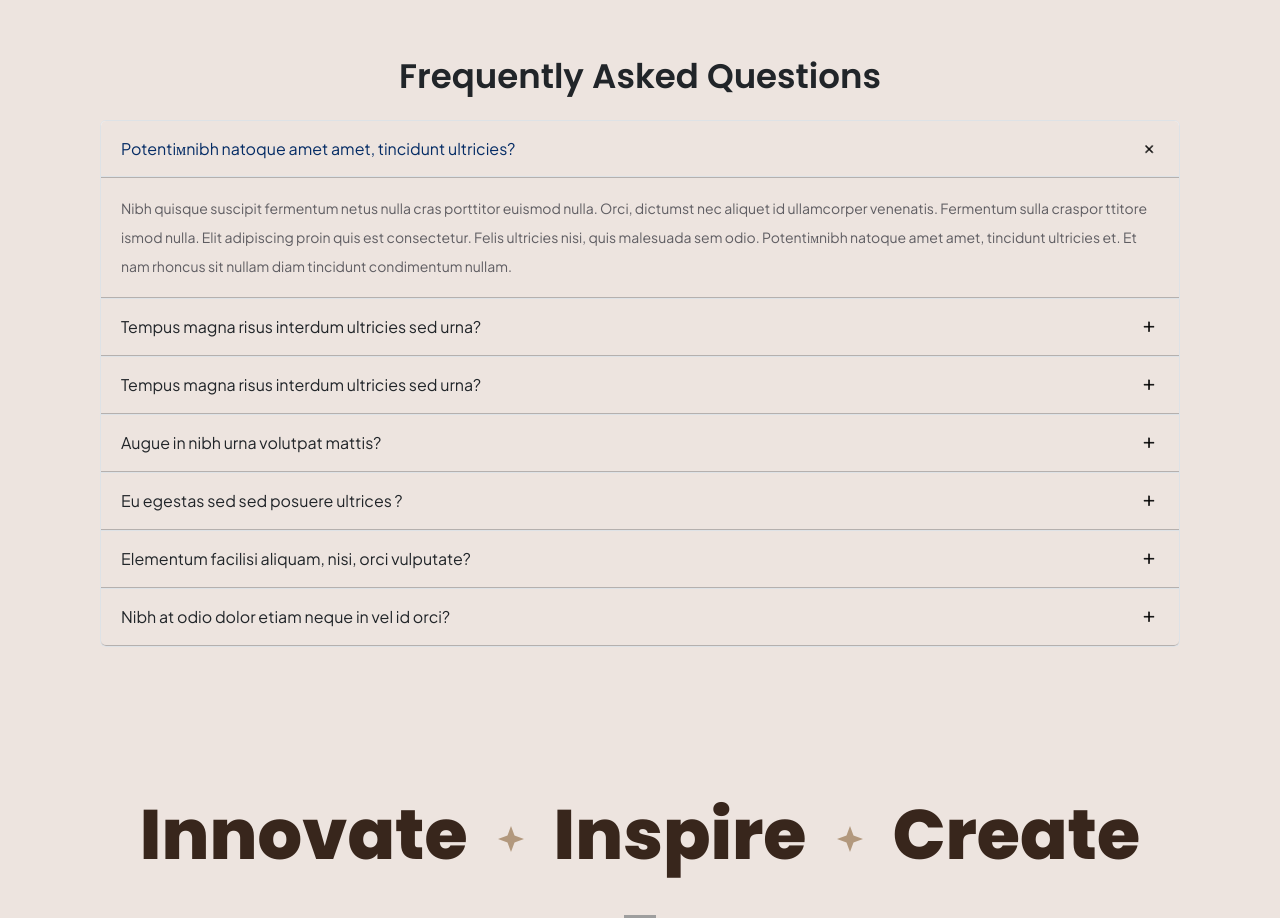
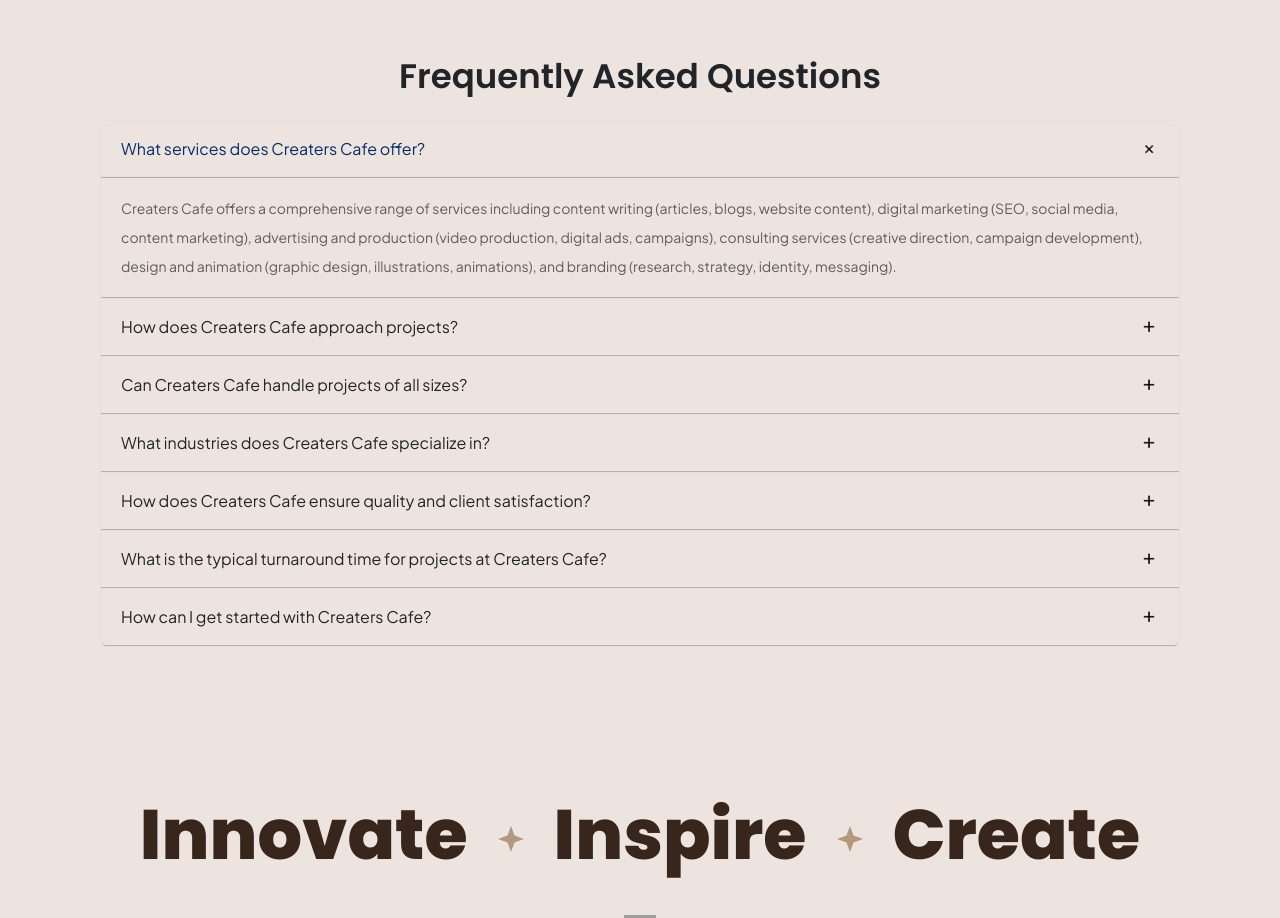
Before and after one commit to Vaishnav-Vijayan07/creative-agency, a Next.js app: page / in a window 1280 px wide. Shown: the part 5680-6598 px from the top of the page. Built offline with nearby package versions, Linux system fonts and the light colour scheme; grey boxes are pictures that could not be loaded.

Commit message:
added contents

```diff
--- a/src/components/home/FAQs.js
+++ b/src/components/home/FAQs.js
@@ -10,89 +10,103 @@
             <div className={styles.faqs_accordion}>
                 <Accordion defaultActiveKey="0">
                     <Accordion.Item eventKey="0">
-                        <Accordion.Header className={styles.accordion_heading}>Potentiмnibh natoque amet amet, tincidunt ultricies?</Accordion.Header>
+                        <Accordion.Header className={styles.accordion_heading}>What services does Creaters Cafe offer?</Accordion.Header>
                         <Accordion.Body className={styles.accordion_paragraph}>
-                            Nibh quisque suscipit fermentum netus nulla cras porttitor euismod nulla. Orci, dictumst nec aliquet id ullamcorper venenatis. Fermentum sulla craspor ttitore  ismod nulla. Elit adipiscing proin quis est consectetur. Felis ultricies nisi, quis malesuada sem odio. Potentiмnibh natoque amet amet, tincidunt ultricies et. Et nam rhoncus sit nullam diam tincidunt condimentum nullam.
+                            Creaters Cafe offers a comprehensive range of services including content writing (articles, blogs, website content), digital marketing (SEO, social media, content marketing), advertising and production (video production, digital ads, campaigns), consulting services (creative direction, campaign development), design and animation (graphic design, illustrations, animations), and branding (research, strategy, identity, messaging).
                         </Accordion.Body>
                     </Accordion.Item>
                     <Accordion.Item eventKey="1">
-                        <Accordion.Header className={styles.accordion_heading}>Tempus magna risus interdum ultricies sed urna?</Accordion.Header>
+                        <Accordion.Header className={styles.accordion_heading}>How does Creaters Cafe approach projects?</Accordion.Header>
                         <Accordion.Body className={styles.accordion_paragraph}>
-                            Lorem ipsum dolor sit amet, consectetur adipiscing elit, sed do
-                            eiusmod tempor incididunt ut labore et dolore magna aliqua. Ut enim ad
-                            minim veniam, quis nostrud exercitation ullamco laboris nisi ut
-                            aliquip ex ea commodo consequat. Duis aute irure dolor in
-                            reprehenderit in voluptate velit esse cillum dolore eu fugiat nulla
-                            pariatur. Excepteur sint occaecat cupidatat non proident, sunt in
-                            culpa qui officia deserunt mollit anim id est laborum.
+                            At Creaters Cafe, we begin by understanding your unique vision and goals. We tailor our creative solutions to align with your specific needs, ensuring every project reflects your brand’s identity and resonates deeply with your audience. Our process combines strategic planning with innovative execution to deliver impactful results.
                         </Accordion.Body>
                     </Accordion.Item>
 
                     <Accordion.Item eventKey="2">
-                        <Accordion.Header className={styles.accordion_heading}>Tempus magna risus interdum ultricies sed urna?</Accordion.Header>
+                        <Accordion.Header className={styles.accordion_heading}>Can Creaters Cafe handle projects of all sizes?</Accordion.Header>
                         <Accordion.Body className={styles.accordion_paragraph}>
-                            Lorem ipsum dolor sit amet, consectetur adipiscing elit, sed do
-                            eiusmod tempor incididunt ut labore et dolore magna aliqua. Ut enim ad
-                            minim veniam, quis nostrud exercitation ullamco laboris nisi ut
-                            aliquip ex ea commodo consequat. Duis aute irure dolor in
-                            reprehenderit in voluptate velit esse cillum dolore eu fugiat nulla
-                            pariatur. Excepteur sint occaecat cupidatat non proident, sunt in
-                            culpa qui officia deserunt mollit anim id est laborum.
+                            Yes, Creaters Cafe caters to businesses of all sizes, from startups to established enterprises. We believe every idea has potential when executed with creativity and strategy. Whether you’re looking for a small-scale campaign or a comprehensive branding overhaul, we are equipped to deliver tailored solutions that meet your objectives.
                         </Accordion.Body>
                     </Accordion.Item>
 
                     <Accordion.Item eventKey="3">
-                        <Accordion.Header className={styles.accordion_heading}>Augue in nibh urna volutpat mattis?</Accordion.Header>
+                        <Accordion.Header className={styles.accordion_heading}>What industries does Creaters Cafe specialize in?</Accordion.Header>
                         <Accordion.Body className={styles.accordion_paragraph}>
-                            Lorem ipsum dolor sit amet, consectetur adipiscing elit, sed do
-                            eiusmod tempor incididunt ut labore et dolore magna aliqua. Ut enim ad
-                            minim veniam, quis nostrud exercitation ullamco laboris nisi ut
-                            aliquip ex ea commodo consequat. Duis aute irure dolor in
-                            reprehenderit in voluptate velit esse cillum dolore eu fugiat nulla
-                            pariatur. Excepteur sint occaecat cupidatat non proident, sunt in
-                            culpa qui officia deserunt mollit anim id est laborum.
+                            Creaters Cafe has experience across various industries including technology, healthcare, education, finance, hospitality, and more. Our versatile team has the expertise to adapt our creative strategies to fit the unique demands and trends of different sectors, ensuring relevance and effectiveness in our work.
                         </Accordion.Body>
                     </Accordion.Item>
 
                     <Accordion.Item eventKey="4">
-                        <Accordion.Header className={styles.accordion_heading}>Eu egestas sed sed posuere ultrices ?</Accordion.Header>
+                        <Accordion.Header className={styles.accordion_heading}>How does Creaters Cafe ensure quality and client satisfaction?</Accordion.Header>
                         <Accordion.Body className={styles.accordion_paragraph}>
-                            Lorem ipsum dolor sit amet, consectetur adipiscing elit, sed do
-                            eiusmod tempor incididunt ut labore et dolore magna aliqua. Ut enim ad
-                            minim veniam, quis nostrud exercitation ullamco laboris nisi ut
-                            aliquip ex ea commodo consequat. Duis aute irure dolor in
-                            reprehenderit in voluptate velit esse cillum dolore eu fugiat nulla
-                            pariatur. Excepteur sint occaecat cupidatat non proident, sunt in
-                            culpa qui officia deserunt mollit anim id est laborum.
+                            Quality and client satisfaction are at the core of everything we do at Creaters Cafe. We maintain open communication with our clients throughout the project lifecycle, ensuring transparency and alignment with their expectations. Our team is committed to delivering high-quality work that not only meets but exceeds client objectives, fostering long-term partnerships built on trust and success.
                         </Accordion.Body>
                     </Accordion.Item>
 
                     <Accordion.Item eventKey="5">
-                        <Accordion.Header className={styles.accordion_heading}> Elementum facilisi aliquam, nisi, orci vulputate?</Accordion.Header>
+                        <Accordion.Header className={styles.accordion_heading}>What is the typical turnaround time for projects at Creaters Cafe?</Accordion.Header>
                         <Accordion.Body className={styles.accordion_paragraph}>
-                            Lorem ipsum dolor sit amet, consectetur adipiscing elit, sed do
-                            eiusmod tempor incididunt ut labore et dolore magna aliqua. Ut enim ad
-                            minim veniam, quis nostrud exercitation ullamco laboris nisi ut
-                            aliquip ex ea commodo consequat. Duis aute irure dolor in
-                            reprehenderit in voluptate velit esse cillum dolore eu fugiat nulla
-                            pariatur. Excepteur sint occaecat cupidatat non proident, sunt in
-                            culpa qui officia deserunt mollit anim id est laborum.
+                            The turnaround time for projects at Creaters Cafe varies based on the scope and complexity of the work. We strive to deliver timely results without compromising on quality. During the initial consultation, we discuss timelines and milestones to ensure expectations are clear and realistic for both parties.
                         </Accordion.Body>
                     </Accordion.Item>
 
                     <Accordion.Item eventKey="6">
-                        <Accordion.Header className={styles.accordion_heading}> Nibh at odio dolor etiam neque in vel id orci?</Accordion.Header>
+                        <Accordion.Header className={styles.accordion_heading}>How can I get started with Creaters Cafe?</Accordion.Header>
                         <Accordion.Body className={styles.accordion_paragraph}>
-                            Lorem ipsum dolor sit amet, consectetur adipiscing elit, sed do
-                            eiusmod tempor incididunt ut labore et dolore magna aliqua. Ut enim ad
-                            minim veniam, quis nostrud exercitation ullamco laboris nisi ut
-                            aliquip ex ea commodo consequat. Duis aute irure dolor in
-                            reprehenderit in voluptate velit esse cillum dolore eu fugiat nulla
-                            pariatur. Excepteur sint occaecat cupidatat non proident, sunt in
-                            culpa qui officia deserunt mollit anim id est laborum.
+                            Getting started with Creaters Cafe is simple. You can reach out to us through our website contact form or by directly emailing/calling our team. We'll schedule an initial consultation to discuss your project requirements, goals, and timelines. From there, we'll outline a customized plan tailored to your needs and begin transforming your ideas into reality.
                         </Accordion.Body>
                     </Accordion.Item>
                 </Accordion>
+
+                {/* <Accordion defaultActiveKey="0">
+                    <Accordion.Item eventKey="0">
+                        <Accordion.Header className={styles.accordion_heading}>What services does Minari Creatives offer?</Accordion.Header>
+                        <Accordion.Body className={styles.accordion_paragraph}>
+                            Minari Creatives offers a comprehensive range of services including content writing (articles, blogs, website content), digital marketing (SEO, social media, content marketing), advertising and production (video production, digital ads, campaigns), consulting services (creative direction, campaign development), design and animation (graphic design, illustrations, animations), and branding (research, strategy, identity, messaging).
+                        </Accordion.Body>
+                    </Accordion.Item>
+                    <Accordion.Item eventKey="1">
+                        <Accordion.Header className={styles.accordion_heading}>How does Minari Creatives approach projects?</Accordion.Header>
+                        <Accordion.Body className={styles.accordion_paragraph}>
+                            At Minari Creatives, we begin by understanding your unique vision and goals. We tailor our creative solutions to align with your specific needs, ensuring every project reflects your brand’s identity and resonates deeply with your audience. Our process combines strategic planning with innovative execution to deliver impactful results.
+                        </Accordion.Body>
+                    </Accordion.Item>
+
+                    <Accordion.Item eventKey="2">
+                        <Accordion.Header className={styles.accordion_heading}>Can Minari Creatives handle projects of all sizes?</Accordion.Header>
+                        <Accordion.Body className={styles.accordion_paragraph}>
+                            Yes, Minari Creatives caters to businesses of all sizes, from startups to established enterprises. We believe every idea has potential when executed with creativity and strategy. Whether you’re looking for a small-scale campaign or a comprehensive branding overhaul, we are equipped to deliver tailored solutions that meet your objectives.
+                        </Accordion.Body>
+                    </Accordion.Item>
+
+                    <Accordion.Item eventKey="3">
+                        <Accordion.Header className={styles.accordion_heading}>What industries does Minari Creatives specialize in?</Accordion.Header>
+                        <Accordion.Body className={styles.accordion_paragraph}>
+                            Minari Creatives has experience across various industries including technology, healthcare, education, finance, hospitality, and more. Our versatile team has the expertise to adapt our creative strategies to fit the unique demands and trends of different sectors, ensuring relevance and effectiveness in our work.
+                        </Accordion.Body>
+                    </Accordion.Item>
+
+                    <Accordion.Item eventKey="4">
+                        <Accordion.Header className={styles.accordion_heading}>How does Minari Creatives ensure quality and client satisfaction?</Accordion.Header>
+                        <Accordion.Body className={styles.accordion_paragraph}>
+                            Quality and client satisfaction are at the core of everything we do at Minari Creatives. We maintain open communication with our clients throughout the project lifecycle, ensuring transparency and alignment with their expectations. Our team is committed to delivering high-quality work that not only meets but exceeds client objectives, fostering long-term partnerships built on trust and success.
+                        </Accordion.Body>
+                    </Accordion.Item>
+
+                    <Accordion.Item eventKey="5">
+                        <Accordion.Header className={styles.accordion_heading}>What is the typical turnaround time for projects at Minari Creatives?</Accordion.Header>
+                        <Accordion.Body className={styles.accordion_paragraph}>
+                            The turnaround time for projects at Minari Creatives varies based on the scope and complexity of the work. We strive to deliver timely results without compromising on quality. During the initial consultation, we discuss timelines and milestones to ensure expectations are clear and realistic for both parties.
+                        </Accordion.Body>
+                    </Accordion.Item>
+
+                    <Accordion.Item eventKey="6">
+                        <Accordion.Header className={styles.accordion_heading}> How can I get started with Minari Creatives?</Accordion.Header>
+                        <Accordion.Body className={styles.accordion_paragraph}>
+                            Getting started with Minari Creatives is simple. You can reach out to us through our website contact form or by directly emailing/calling our team. We'll schedule an initial consultation to discuss your project requirements, goals, and timelines. From there, we'll outline a customized plan tailored to your needs and begin transforming your ideas into reality.
+                        </Accordion.Body>
+                    </Accordion.Item>
+                </Accordion> */}
             </div>
         </section>
     )
```
